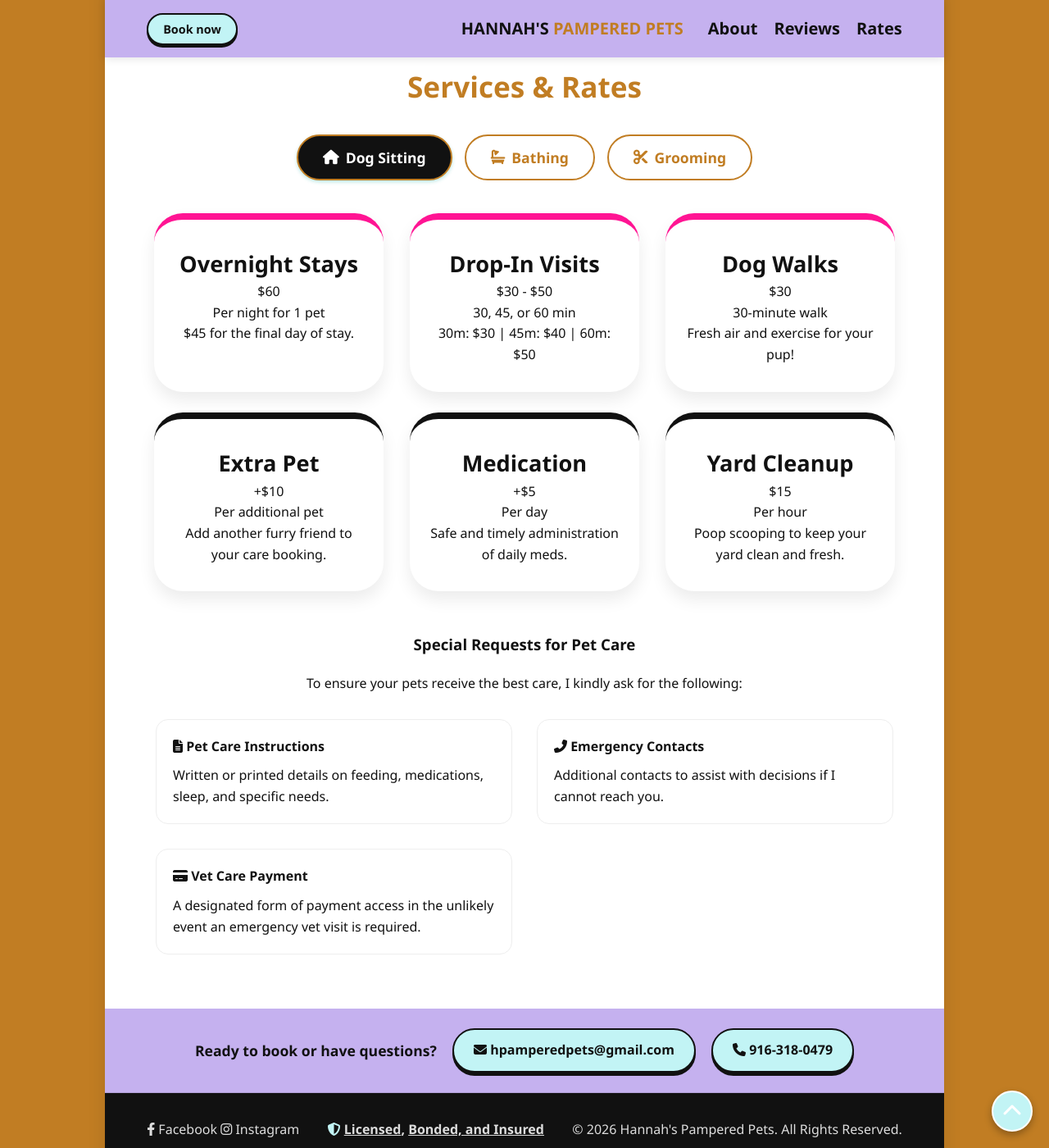
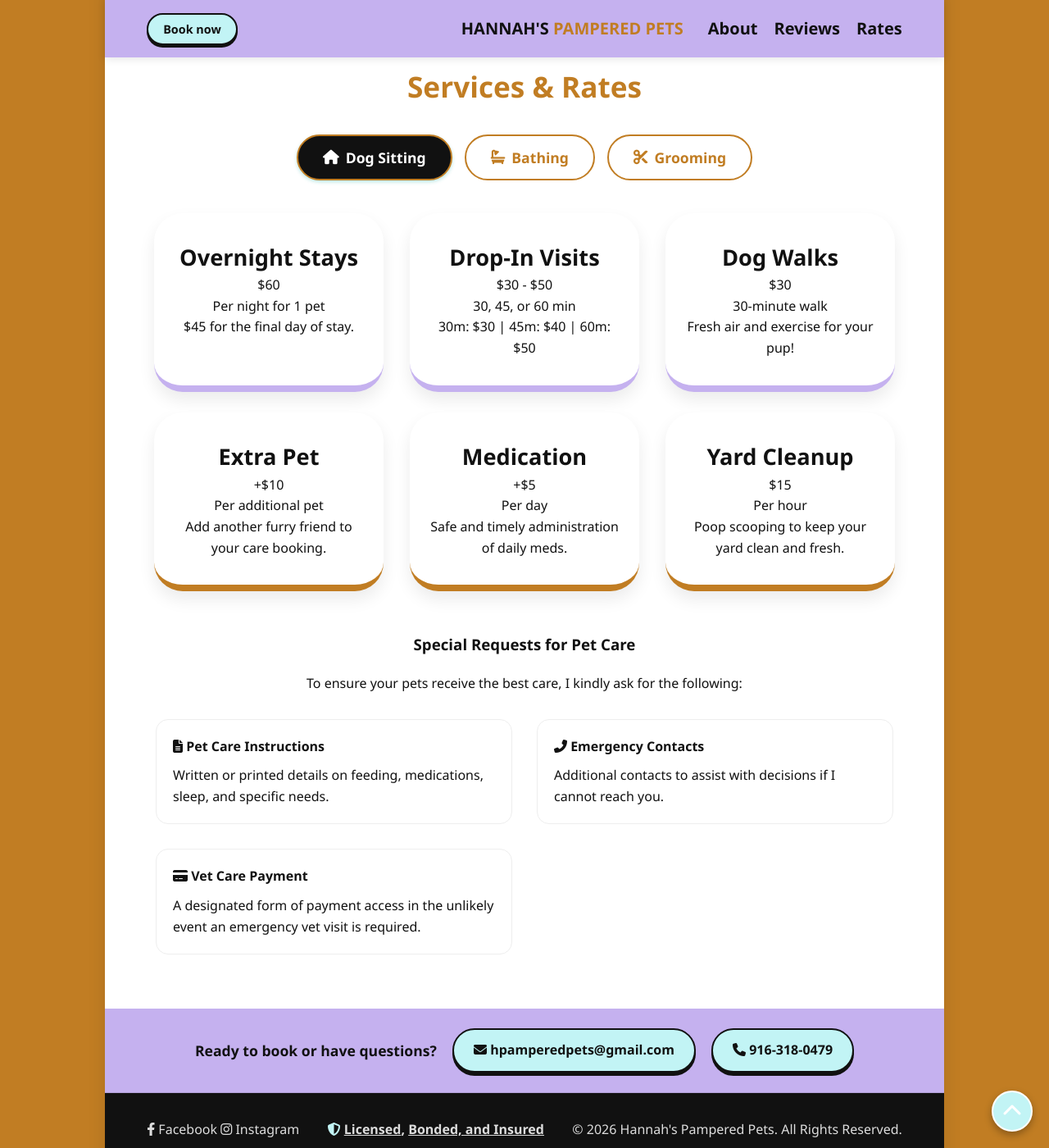
Before and after one commit to petswithhannah/petswithhannah.github.io, a Jekyll site: the page built from docs/index.md, in a window 1280 px wide and 1400 px high, scrolled down 2574 px. Shown: the whole window at 82% size. Built offline with Jekyll 4.4.1, drawn with Linux system fonts in a browser that asks for light colours.

Commit message:
upadted color

```diff
--- a/docs/_includes/pricing.html
+++ b/docs/_includes/pricing.html
@@ -31,21 +31,21 @@
             </div>
             <br>
             <div class="pricing-grid">
-                <div class="price-card" style="border-top-color: var(--black);">
+                <div class="price-card" style="border-bottom-color: var(--poster-orange);">
                     <h3>Extra Pet</h3>
                     <div class="amount">+$10</div>
                     <div class="sub-text">Per additional pet</div>
                     <p>Add another furry friend to your care booking.</p>
                 </div>
 
-                <div class="price-card" style="border-top-color: var(--black);">
+                <div class="price-card" style="border-bottom-color: var(--poster-orange);">
                     <h3>Medication</h3>
                     <div class="amount">+$5</div>
                     <div class="sub-text">Per day</div>
                     <p>Safe and timely administration of daily meds.</p>
                 </div>
 
-                <div class="price-card" style="border-top-color: var(--black);">
+                <div class="price-card" style="border-bottom-color: var(--poster-orange);">
                     <h3>Yard Cleanup</h3>
                     <div class="amount">$15</div>
                     <div class="sub-text">Per hour</div>
--- a/docs/assets/css/style.css
+++ b/docs/assets/css/style.css
@@ -232,7 +232,7 @@ header {
 .pricing { padding: 2.5rem 2rem; background: var(--price-bg); }
 .pricing h2 { text-align: center; font-size: 2.5rem; color: #111; margin-bottom: 2rem; }
 .pricing-grid { display: flex; flex-wrap: wrap; gap: 2rem; justify-content: center; }
-.price-card { background: white; border-radius: 35px; padding: 2rem 1.5rem; flex: 1 1 220px; max-width: 280px; box-shadow: 0 10px 20px rgba(0,0,0,0.08); text-align: center; border-top: 8px solid #ff1493; transition: transform 0.3s; }
+.price-card { background: white; border-radius: 35px; padding: 2rem 1.5rem; flex: 1 1 220px; max-width: 280px; box-shadow: 0 10px 20px rgba(0,0,0,0.08); text-align: center; border-bottom: 8px solid  var(--poster-purple); transition: transform 0.3s; }
 .price-card:hover { transform: translateY(-5px); }
 .price-card h3 { font-size: 1.7rem; color: var(--black); }
 .price { font-size: 2.5rem; font-weight: 800; margin: 0.8rem 0; color: #111; }
```
